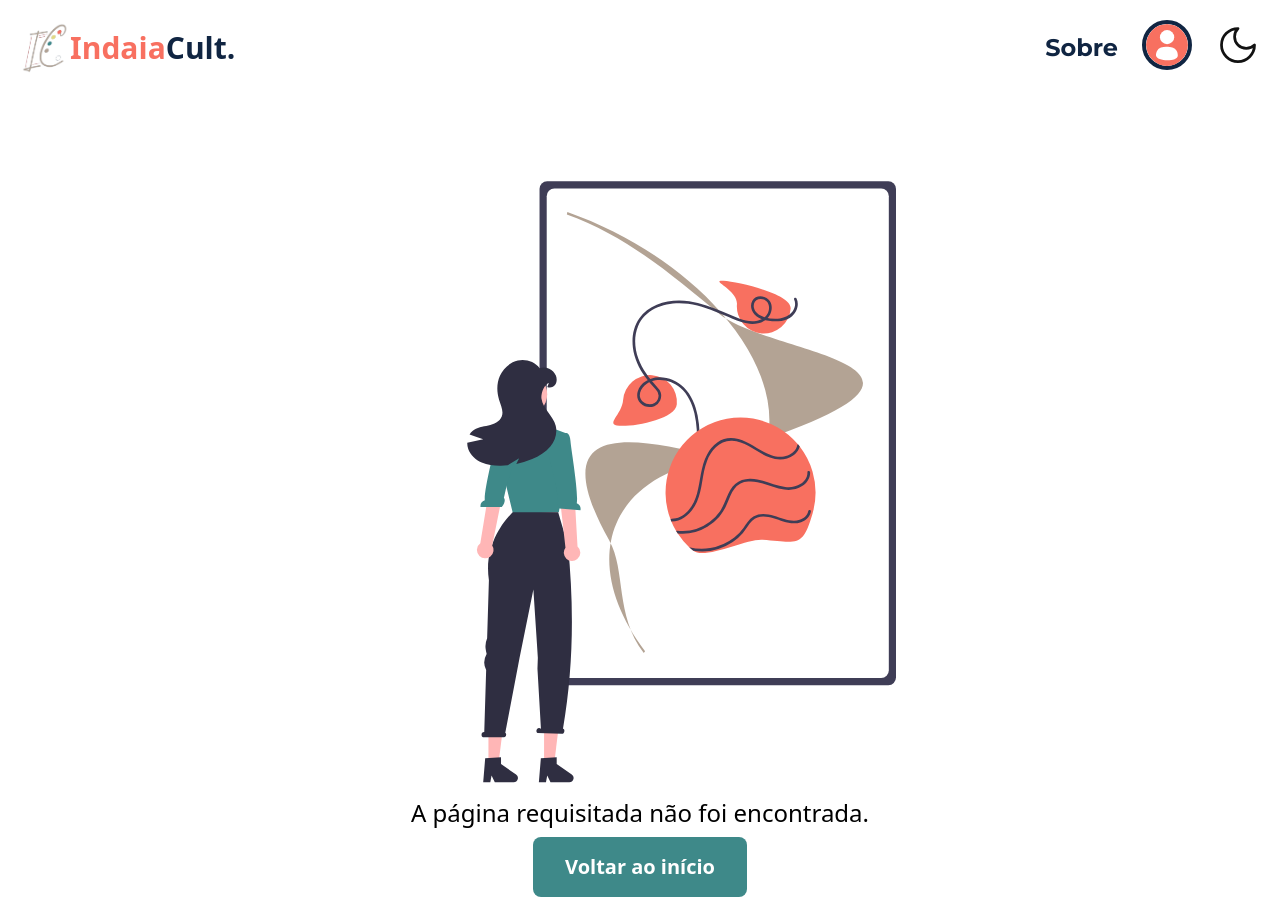
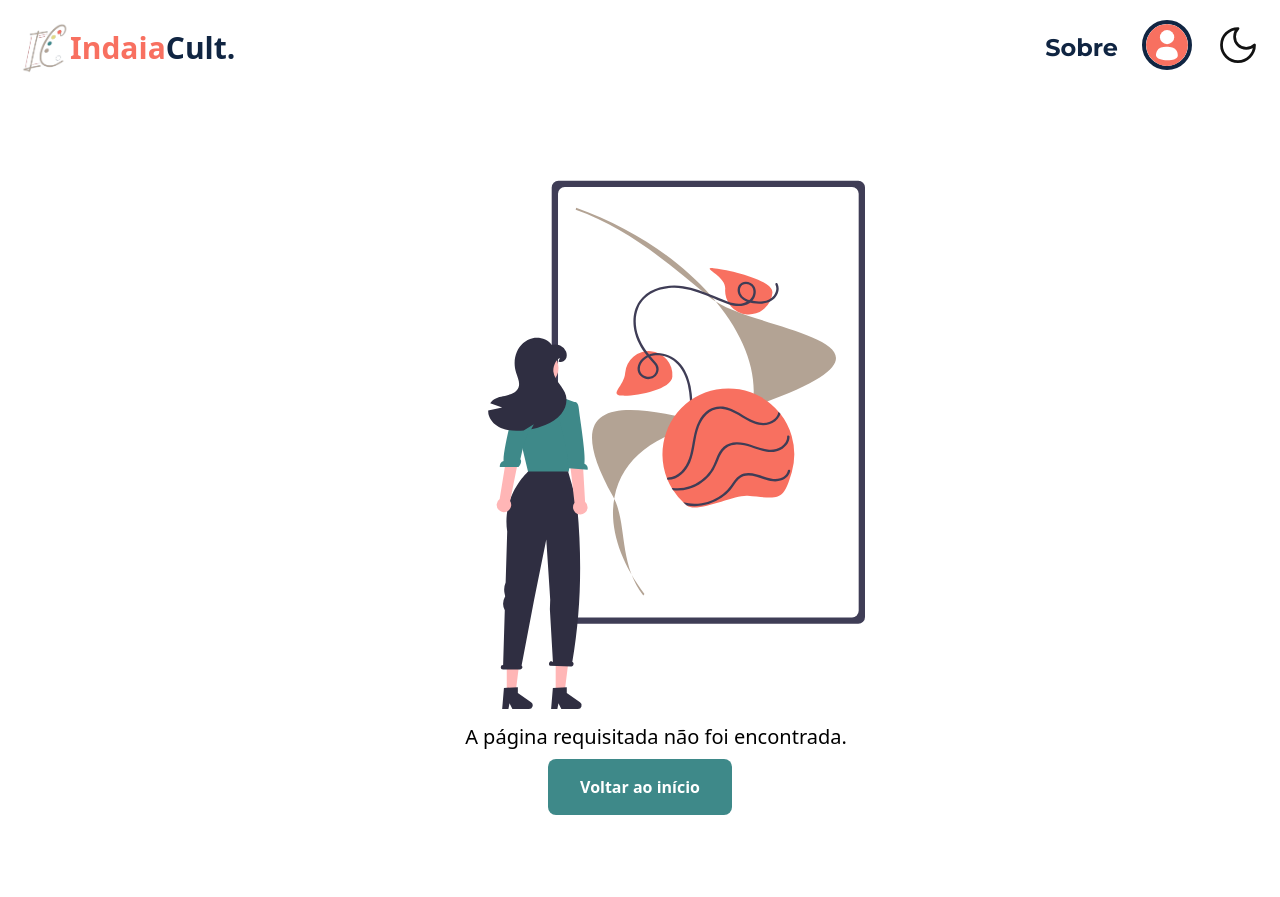
Before and after one commit to ArtTonon/Indaiacult-tcc, a React (Vite) app: page /a in a window 1280 px wide. After the commit the page ends 815 px from the top, so only its background shows below. Built offline with nearby package versions, Linux system fonts and the light colour scheme.

Commit message:
Página de erro ajustada

```diff
--- a/src/components/NotFound.tsx
+++ b/src/components/NotFound.tsx
@@ -13,12 +13,12 @@ export default function NotFound() {
         src={darkMode
           ? "../../public/assets/undraw_landing_dark.svg"
           : "../../public/assets/undraw_landing_light.svg"}
-        className="object-cover w-full lg:w-[512px]"
+        className="object-cover w-full lg:w-[450px]"
       />
-      <h1 className="font-prompt text-2xl dark:text-white">
+      <h1 className="font-prompt text-xl ml-8 dark:text-white">
         A página requisitada não foi encontrada.
       </h1>
-      <button className="py-4 px-8 font-bold rounded-lg bg-lightblue dark:bg-main text-white text-xl hover:bg-darkblue dark:hover:bg-darkblue" >
+      <button className="py-4 px-8 font-bold rounded-lg bg-lightblue dark:bg-main text-white  hover:bg-darkblue dark:hover:bg-darkblue" >
         <a href="/">Voltar ao início</a>
       </button>
     </div>
```
